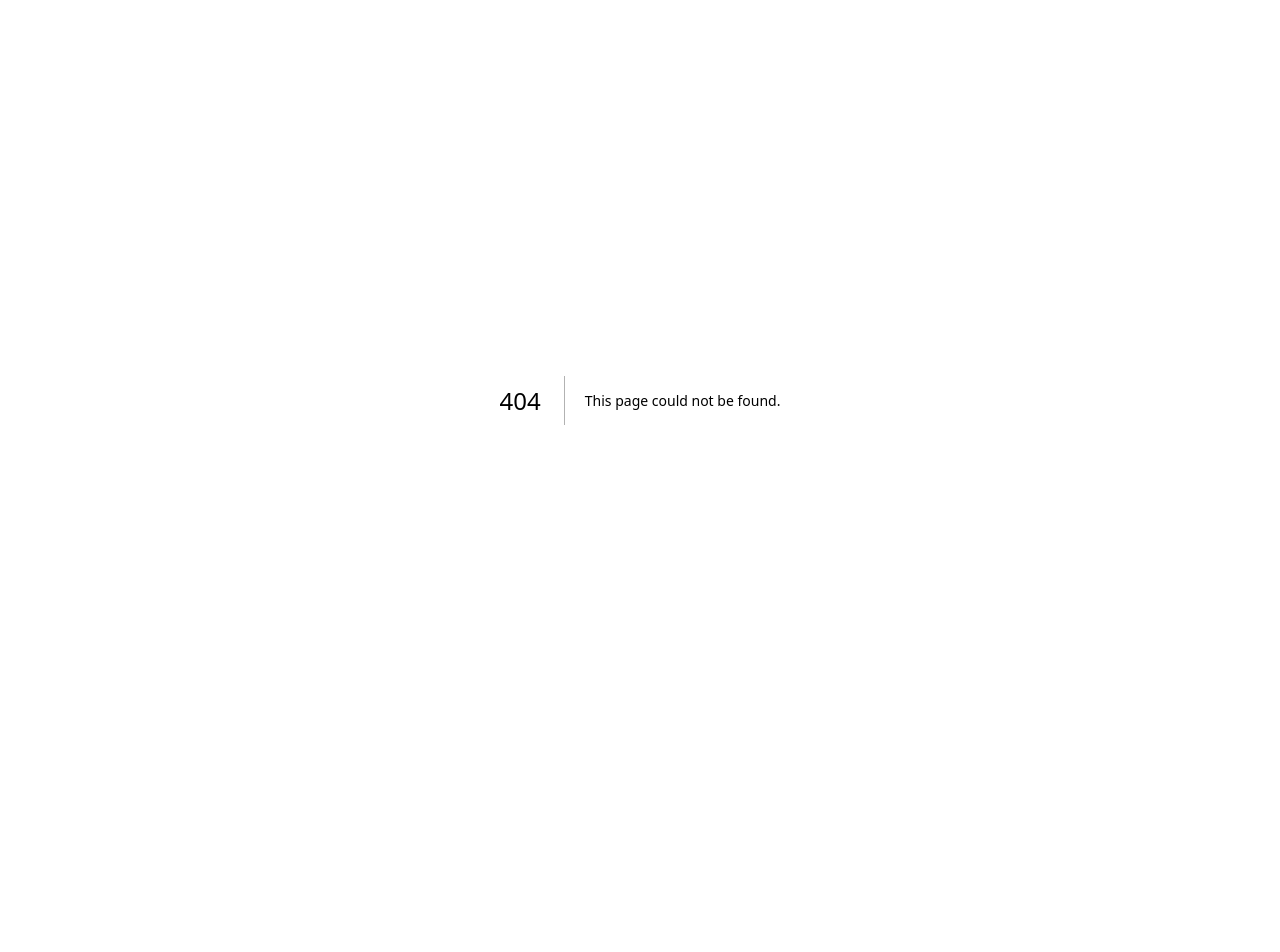
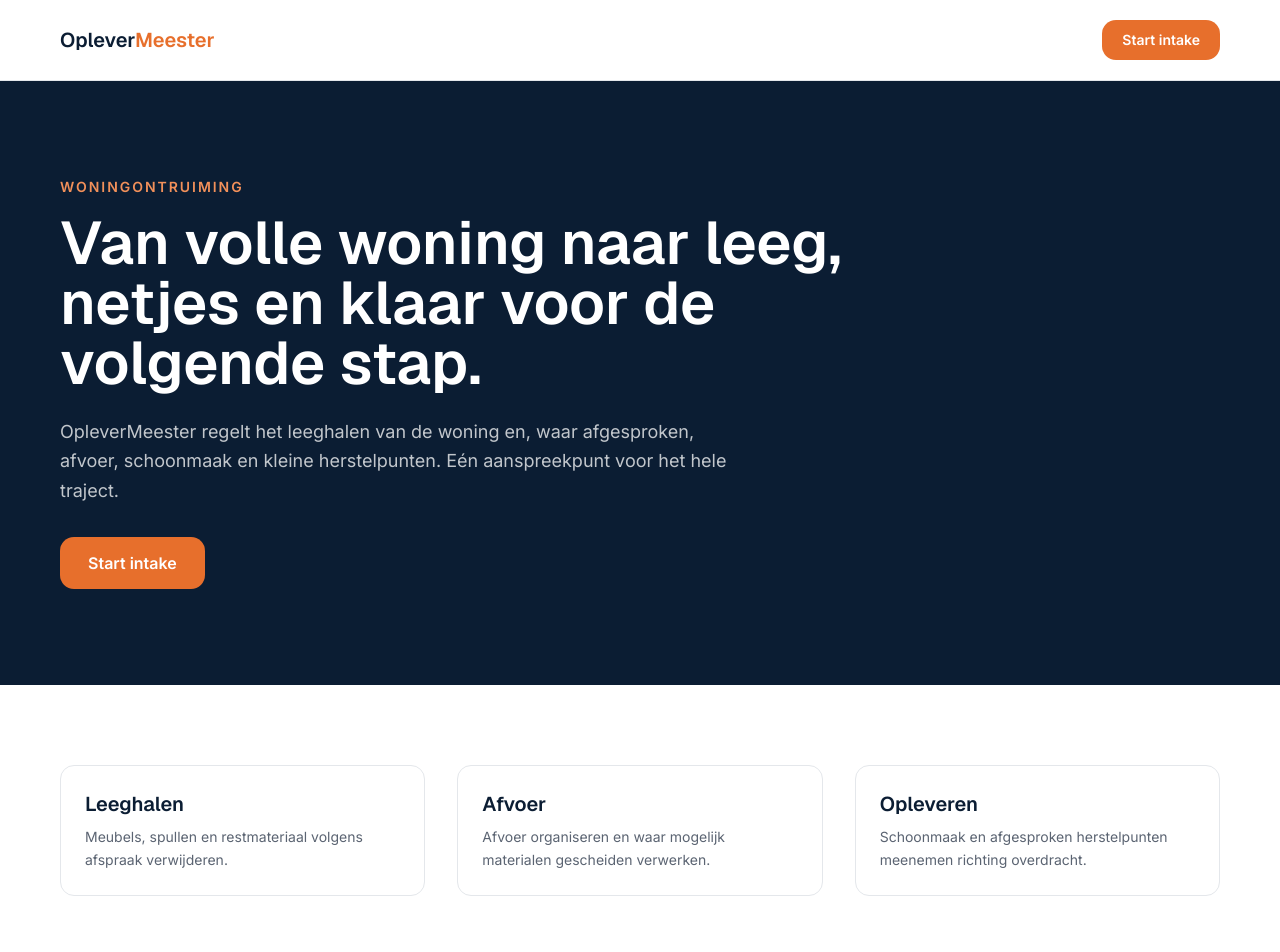
Before and after one commit to sandvlietbv/OpleverMeester, a Next.js app: page /woningontruiming in a window 1280 px wide. Before the commit this address had no page. Shown: the top 952 px of the page. Before the commit the page ends 800 px from the top, so only its background shows below. Built offline with nearby package versions, Linux system fonts and the light colour scheme.

Commit message:
Add woningontruiming pillar page

```diff
--- /dev/null
+++ b/app/woningontruiming/page.tsx
@@ -0,0 +1,24 @@
+import type { Metadata } from "next";
+import Link from "next/link";
+import Contact from "@/components/Contact";
+
+export const metadata: Metadata = {
+  title: "Woningontruiming | Leeg, netjes en correct opgeleverd",
+  description: "Woningontruiming nodig? OpleverMeester regelt leeghalen, afvoer, schoonmaak en afgesproken herstelpunten vanuit één aanspreekpunt in Noord-Nederland.",
+  alternates: { canonical: "/woningontruiming" },
+};
+
+const JSON_LD = { "@context":"https://schema.org", "@type":"Service", name:"Woningontruiming", serviceType:"Woning leeghalen en opleverklaar maken", provider:{"@type":"LocalBusiness",name:"OpleverMeester",url:"https://oplevermeester.nl"}, areaServed:[{"@type":"AdministrativeArea",name:"Groningen"},{"@type":"AdministrativeArea",name:"Friesland"},{"@type":"AdministrativeArea",name:"Drenthe"}], url:"https://oplevermeester.nl/woningontruiming" };
+
+export default function Page() {
+  return <>
+    <script type="application/ld+json" dangerouslySetInnerHTML={{__html:JSON.stringify(JSON_LD)}} />
+    <header className="border-b border-surface-mid bg-white"><div className="container-om flex h-16 items-center justify-between md:h-20"><Link href="/" className="font-display text-lg font-semibold text-navy md:text-xl">Oplever<span className="text-orange">Meester</span></Link><a href="#intake" className="rounded-om bg-orange px-5 py-2.5 text-sm font-semibold text-white">Start intake</a></div></header>
+    <main>
+      <section className="bg-navy py-16 text-white md:py-24"><div className="container-om max-w-5xl"><p className="text-sm font-semibold uppercase tracking-[0.14em] text-orange-light">Woningontruiming</p><h1 className="mt-4 max-w-4xl font-display text-4xl font-semibold leading-tight md:text-6xl">Van volle woning naar leeg, netjes en klaar voor de volgende stap.</h1><p className="mt-6 max-w-2xl text-lg leading-relaxed text-white/75">OpleverMeester regelt het leeghalen van de woning en, waar afgesproken, afvoer, schoonmaak en kleine herstelpunten. Eén aanspreekpunt voor het hele traject.</p><a href="#intake" className="mt-8 inline-block rounded-om bg-orange px-7 py-3.5 font-semibold text-white">Start intake</a></div></section>
+      <section className="bg-white py-16 md:py-20"><div className="container-om grid gap-8 md:grid-cols-3">{[["Leeghalen","Meubels, spullen en restmateriaal volgens afspraak verwijderen."],["Afvoer","Afvoer organiseren en waar mogelijk materialen gescheiden verwerken."],["Opleveren","Schoonmaak en afgesproken herstelpunten meenemen richting overdracht."]].map(([t,b])=><div key={t} className="rounded-om border border-surface-mid p-6"><h2 className="font-display text-xl font-semibold text-navy">{t}</h2><p className="mt-2 text-sm leading-relaxed text-muted">{b}</p></div>)}</div></section>
+      <section className="bg-surface-light py-16 md:py-20"><div className="container-om max-w-4xl"><p className="text-sm font-semibold text-orange">Wanneer dit speelt</p><h2 className="mt-2 font-display text-3xl font-semibold text-navy">Een woning moet leeg door verhuizing, overlijden, verkoop of einde huur.</h2><p className="mt-4 leading-relaxed text-muted">De reden verschilt, maar het praktische probleem is hetzelfde: er moet overzicht komen, spullen moeten weg of apart gehouden worden en de woning moet volgens afspraak worden achtergelaten. We starten bij de echte situatie en bouwen daar de uitvoering omheen.</p><div className="mt-6 flex flex-wrap gap-3"><Link href="/huis-leeghalen-na-overlijden" className="font-semibold text-navy hover:text-orange">Na overlijden →</Link><Link href="/huurwoning-opleveren" className="font-semibold text-navy hover:text-orange">Huurwoning opleveren →</Link><Link href="/woningontruiming-groningen" className="font-semibold text-navy hover:text-orange">Groningen →</Link></div></div></section>
+      <Contact />
+    </main>
+  </>;
+}
```
